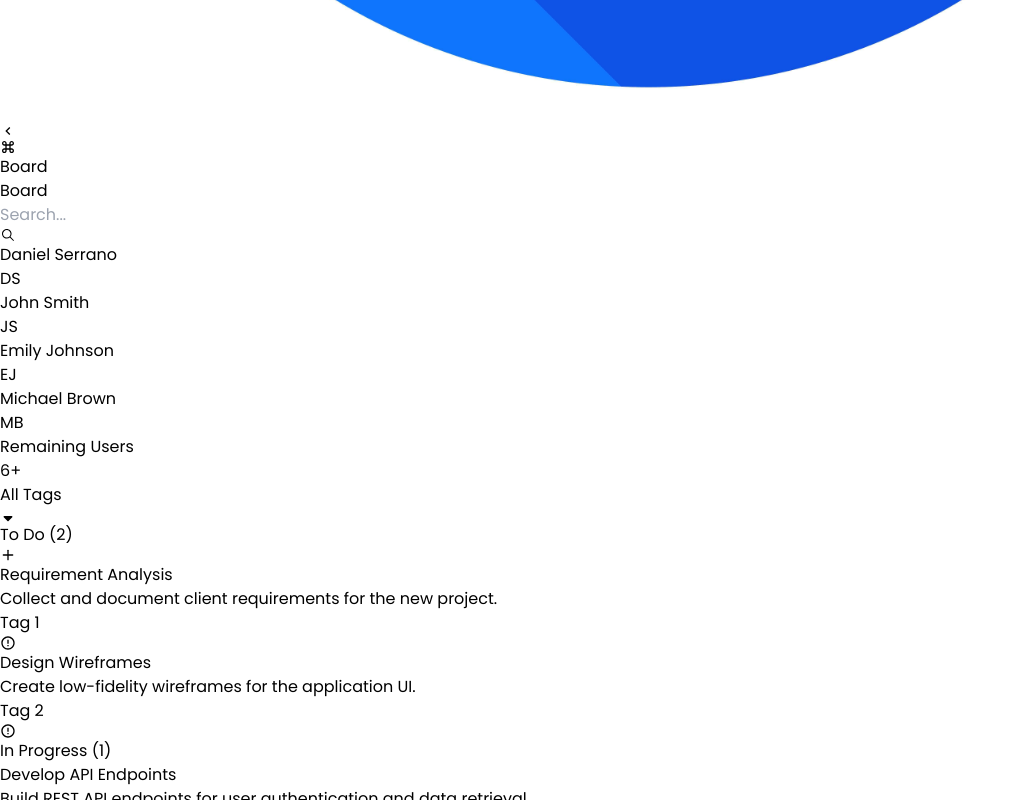
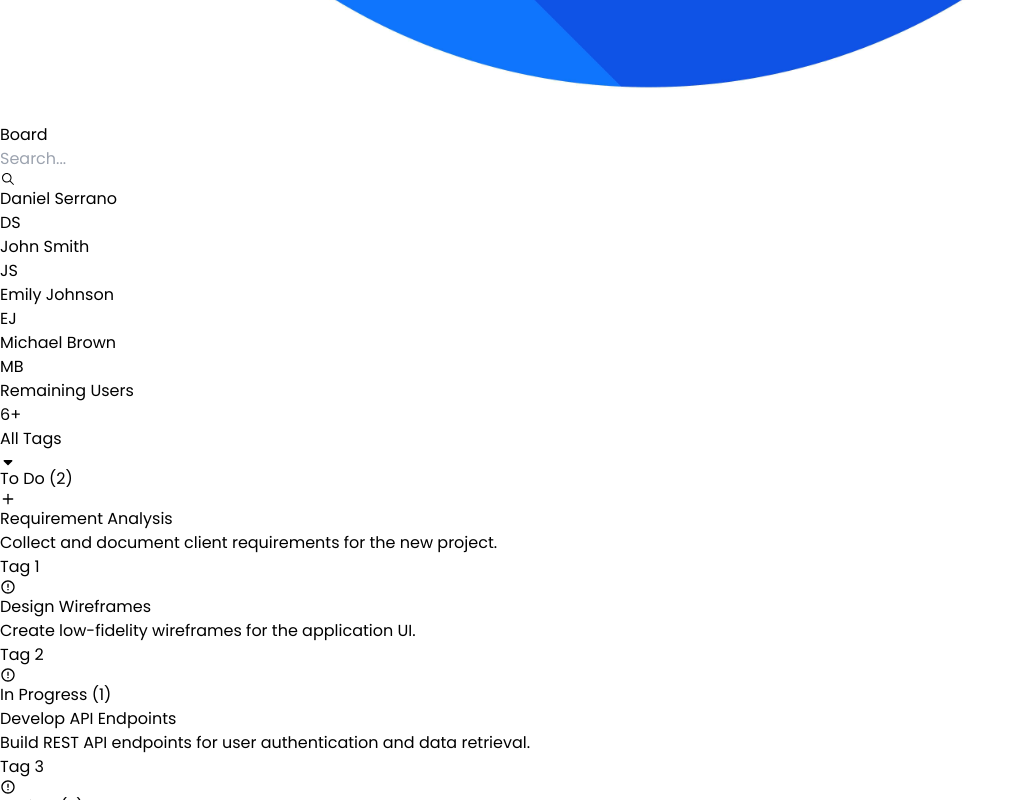
Before and after one commit to hax0-r/Fiverr_jira, a React (Vite) app: page /board in a window 1280 px wide. Shown: the part 1300-2100 px from the top of the page, without its empty margins (0-1025 px from the left). Built offline with nearby package versions, Linux system fonts and the light colour scheme.

Commit message:
remove slidebar

```diff
--- a/src/App.jsx
+++ b/src/App.jsx
@@ -1,4 +1,4 @@
-import React, { useContext, useState } from 'react'
+import React from 'react'
 import "./App.css"
 import Router from './Router/Router'
 import Navbar from './Components/Navbar'
@@ -6,12 +6,9 @@ import 'lenis/dist/lenis.css'
 import { useLocation } from 'react-router'
 import { ToastContainer } from 'react-toastify';
 import Lenis from 'lenis'
-import Sidebar from './Components/Sidebar'
-import { SlidebarContext } from './Context/MyContext'
 
 const App = () => {
   const { pathname } = useLocation()
-  const { slidebarOpen, setSlidebarOpen } = useContext(SlidebarContext);
 
 
   const lenis = new Lenis();
@@ -30,15 +27,7 @@ const App = () => {
         )
       }
 
-      <div className="flex w-full">
-        {
-          pathname !== '/' && (
-            <Sidebar />
-          )}
-        <div className={`${pathname !== "/" && "pt-24"} overflow-hidden ${slidebarOpen ? "w-[calc(100%-18rem)]" : "w-[calc(100%-2rem)]"} transition-all duration-500  ml-auto`}>
-          <Router />
-        </div>
-      </div>
+      <Router />
       <ToastContainer />
     </>
   )
--- a/src/Components/UserProfiles.jsx
+++ b/src/Components/UserProfiles.jsx
@@ -39,7 +39,7 @@ const UserProfiles = () => {
                                 {user.lastName}
                             </p>
                             <span
-                                className={`rounded-full -ml-4 z-20 group-hover:z-50 ${getRandomColor()} h-8 w-8 sm:h-14 sm:w-14 p-2 flex justify-center items-center border`}
+                                className={`rounded-full -ml-4 z-20 group-hover:z-50 ${getRandomColor()} h-8 w-8 sm:h-[3.2rem] sm:w-[3.2rem] p-2 flex justify-center items-center border`}
                             >
                                 {user.firstName.charAt(0).toUpperCase()}
                                 {user.lastName.charAt(0).toUpperCase()}
@@ -53,7 +53,7 @@ const UserProfiles = () => {
                                 {user.lastName}
                             </p>
                             <span
-                                className={`rounded-full -ml-4 z-20 group-hover:z-50 ${getRandomColor()} h-8 w-8 sm:h-14 sm:w-14 p-2 flex justify-center items-center border`}
+                                className={`rounded-full -ml-4 z-20 group-hover:z-50 ${getRandomColor()} h-8 w-8 sm:h-[3.2rem] sm:w-[3.2rem] p-2 flex justify-center items-center border`}
                             >
                                 {user.firstName.charAt(0).toUpperCase()}
                                 {user.lastName.charAt(0).toUpperCase()}
@@ -67,7 +67,7 @@ const UserProfiles = () => {
                                 Remaining Users
                             </p>
                             <span
-                                className="rounded-full -ml-4 z-20 bg-zinc-50 h-8 w-8 sm:h-14 sm:w-14 p-2 flex justify-center items-center border cursor-pointer"
+                                className="rounded-full -ml-4 z-20 bg-zinc-50 h-8 w-8 sm:h-[3.2rem] sm:w-[3.2rem] p-2 flex justify-center items-center border cursor-pointer"
                                 onClick={handleClick}
                             >
                                 {remainingUsers.length}+ {/* Displays the number of remaining users */}
--- a/src/Pages/Board.jsx
+++ b/src/Pages/Board.jsx
@@ -85,8 +85,8 @@ export default function Board() {
     });
 
     return (
-        <div className="">
-            <div className="px-3">
+        <div className="pt-24 md:px-6 px-4 pb-5">
+            <div className="">
                 <h2 className="font-semibold text-3xl text-zinc-800">Board</h2>
 
                 <div className="flex flex-wrap items-center md:gap-4 gap-2 pt-3 w-full">
--- a/src/Pages/Login.jsx
+++ b/src/Pages/Login.jsx
@@ -1,5 +1,5 @@
 import React, { useState } from 'react';
-import { Link, useNavigate } from 'react-router';
+import { useNavigate } from 'react-router';
 import { toast } from 'react-toastify';
 
 const Login = () => {
@@ -25,7 +25,7 @@ const Login = () => {
     return (
 
         <>
-            <div className="lg:w-[calc(100%-18rem)] w-[calc(100%-2rem)] flex flex-col items-center justify-center min-h-screen ">
+            <div className=" forslidebar-lg:w-[calc(100%-18rem)] forslidebar-w-[calc(100%-2rem)] flex flex-col items-center justify-center min-h-screen ">
                 {
                     !signup && (
                         <h2 className='text-center font-semibold text-3xl'>Welcome Back</h2>
```
